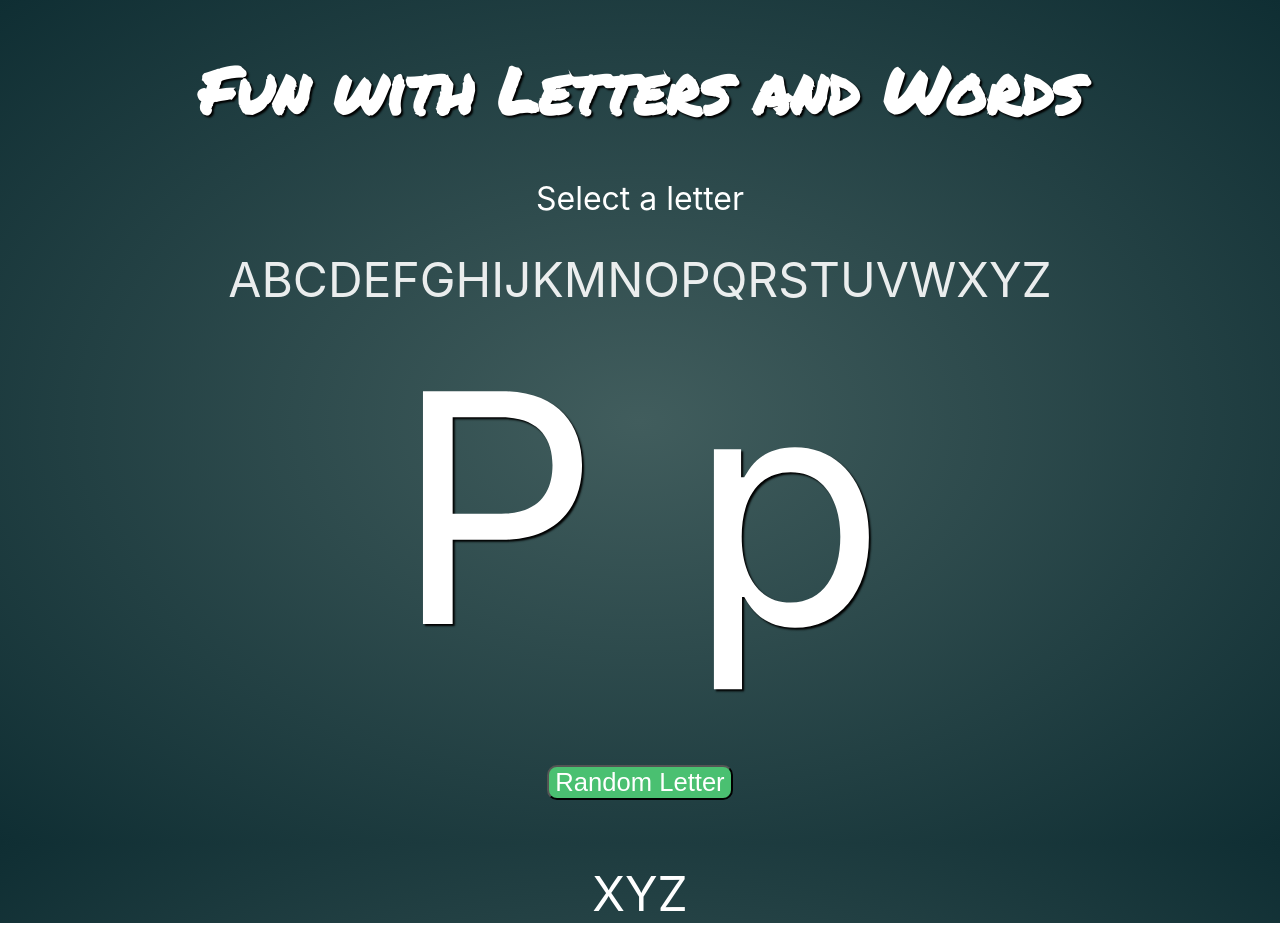
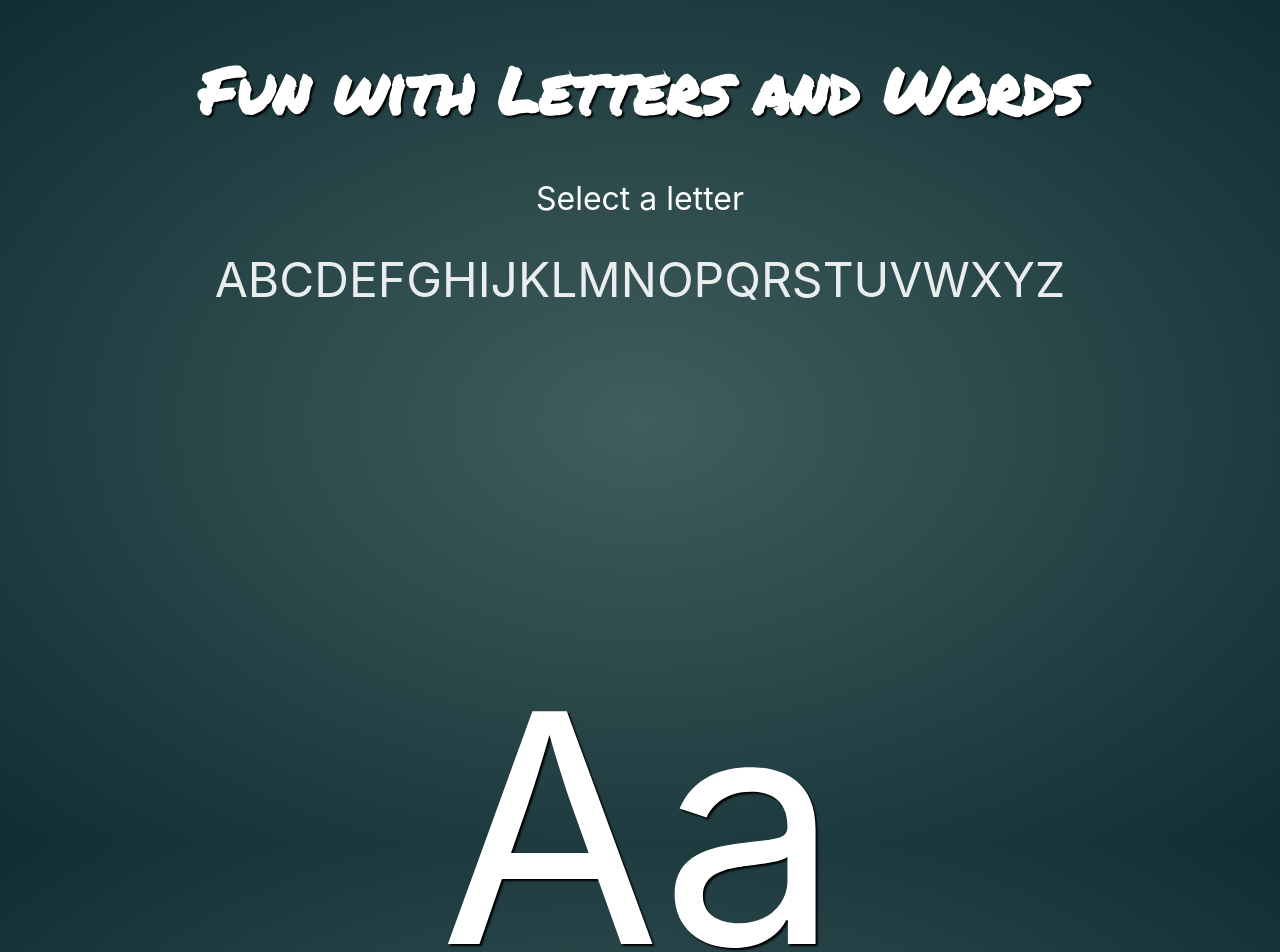
Before and after one commit to phongnguyen39/Education_React_App, a React (Create React App) app: page / in a window 1280 px wide. Shown: the top 952 px of the page. Before the commit the page ends 923 px from the top, so only its background shows below. Built offline with nearby package versions, Linux system fonts and the light colour scheme; no server answers.

Commit message:
randome word and letter select methods are working

```diff
--- a/src/App.js
+++ b/src/App.js
@@ -6,80 +6,70 @@ import Word from './WordGenerator/Word';
 class App extends Component {
 
   state = {
-    letters: [],
+    letters: 'Aa',
     words: [],
-    otherState: ''
+    otherState: '',
+    word:''
   }
 
   randomize = () => {
-    console.log("randomize ran")
+    let url= 'https://en.wikipedia.org/w/api.php?action=opensearch&search='
+    const alpha = "abcdefghijklmnopqrstuvwxyz";
+    let rand = Math.floor(Math.random() * 26)
+    let output = alpha.charAt(rand).toUpperCase() + " " + alpha.charAt(rand).toLowerCase();
     this.setState({
+      letters:output
+    })
+    let search = url + output[2]
+    console.log(output);
+    this.fetchFromAPI(search)
+  }
 
+  selectLetter = (props) => {
+    this.setState({
+      letters: props + props.toLowerCase()
     })
   }
 
-  selectLetter = (props) => {
-    console.log("Letter")
-    console.log(props[0])
-    this.setState({
-      letters: props[0]
+  fetchFromAPI = (url) => {
+    fetch(url)
+    .then((response) => response.json())
+    .then(data => {
+        this.setState({words:data, word:data[1][1]})
+        console.log(this.state.words);
     })
-
-    return (
-      <div>
-        <p>props[0]</p>
-      </div>
-    )
 
   }
 
   render() {
-
     const style = {
       font: '1.5em'
     }
-
+    let categoryLetters = null;
+    const capLetter = ['A','B','C','D','E','F','G','H','I','J','K','L','M','N','O','P','Q','R','S','T','U','V','W','X','Y','Z',]
+    categoryLetters = (
+      <div id="alphabet">
+        {capLetter.map((letter, index) => {
+          return <span onClick={this.selectLetter.bind(this, letter)} key={index} value={letter}>{letter}</span>
+        })}
+      </div>
+    );
     return (
       <div className="App" >
-
         <link href="https://fonts.googleapis.com/css?family=Permanent+Marker&display=swap" rel="stylesheet"></link>
-
         <h1 id="title">Fun with Letters and Words</h1>
         <p>Select a letter</p>
-        <div id="alphabet">
-          <span onClick={this.selectLetter.bind(this, 'A')}>A </span>
-          <span>B </span>
-          <span>C </span>
-          <span>D </span>
-          <span>E </span>
-          <span>F </span>
-          <span>G </span>
-          <span>H </span>
-          <span>I </span>
-          <span>J </span>
-          <span>K </span>
-          <span>M </span>
-          <span>N </span>
-          <span>O </span>
-          <span>P </span>
-          <span>Q </span>
-          <span>R </span>
-          <span>S </span>
-          <span>T </span>
-          <span>U </span>
-          <span>V </span>
-          <span>W </span>
-          <span>X </span>
-          <span>Y </span>
-          <span>Z </span>
-        </div>
+        {categoryLetters}
         <h1 id="lg-letter">
           {/* <Letter style = {style} letters={this.state.letters[0]}>{this.state.letters[0]}</Letter> */}
-          <Letter style = {style} letters={this.state.letters[0]}><selectedLeter></selectedLeter></Letter>
+          <Letter style = {style} letter={this.state.letters}/>
         </h1>
         <button onClick={this.randomize}>Random Letter</button>
 
-        <Word id='word'></Word>
+        <Word
+          id='word'
+          randomWord={this.state.word}
+        />
       </div>
     );
   }
--- a/src/LetterGenerator/Letter.js
+++ b/src/LetterGenerator/Letter.js
@@ -2,15 +2,20 @@ import React from 'react';
 import './Letter.css'
 
 const letter = (props) => {
-    console.log('Letter.js props ran'+ '\n' + props)
-    console.log(
-        Object.keys(props),
-        props[1]
-        )
-    const alpha = "abcdefghijklmnopqrstuvwxyz";
-    let rand = Math.floor(Math.random() * 26)
-    let output = alpha.charAt(rand).toUpperCase() + " " + alpha.charAt(rand).toLowerCase();
-    return output;
+    // console.log('Letter.js props ran'+ '\n' + props)
+    // console.log(
+    //     Object.keys(props),
+    //     props[1]
+    //     )
+    // const alpha = "abcdefghijklmnopqrstuvwxyz";
+    // let rand = Math.floor(Math.random() * 26)
+    // let output = alpha.charAt(rand).toUpperCase() + " " + alpha.charAt(rand).toLowerCase();
+    // return output;
+    return(
+        <div>
+            <p>{props.letter}</p>
+        </div>
+    )
 }
 
 export default letter;
--- a/src/WordGenerator/Word.js
+++ b/src/WordGenerator/Word.js
@@ -1,50 +1,11 @@
-import React, { Component } from 'react';
+import React from 'react';
 import './Word.css';
-import Letter from '../LetterGenerator/Letter';
 
-// Special note about .. vs . for file path.  When importing component to component with folders.  Double.. required
-
-// TODO: Installed CORS Chrome extension to by-pass CORS origin issue.  Will need to resolve later
-
-
-
-
-const url = 'https://en.wikipedia.org/w/api.php?action=opensearch&search=a';
-
-
-
-class wordGenerator extends Component {
-
-    constructor() {
-        super();
-        this.state = { words: '' }
-    }
-
-    componentDidMount() {
-        fetch(url)
-            .then(results => {
-                return results.json();
-            })
-            .then(data => {
-                let words = data
-                console.log(words)
-                return words;
-            })
-
-    }
-
-    render(words){
-
+const word = (props) => {
     return(
-            <div>
-                <p id="word" className="word">XYZ{this.words}</p>
-            </div>
-        )
-    }
-
-
-
-
+        <div>
+            <p>{props.randomWord}</p>
+        </div>
+    );
 };
-
-export default wordGenerator;
+export default word;
```
